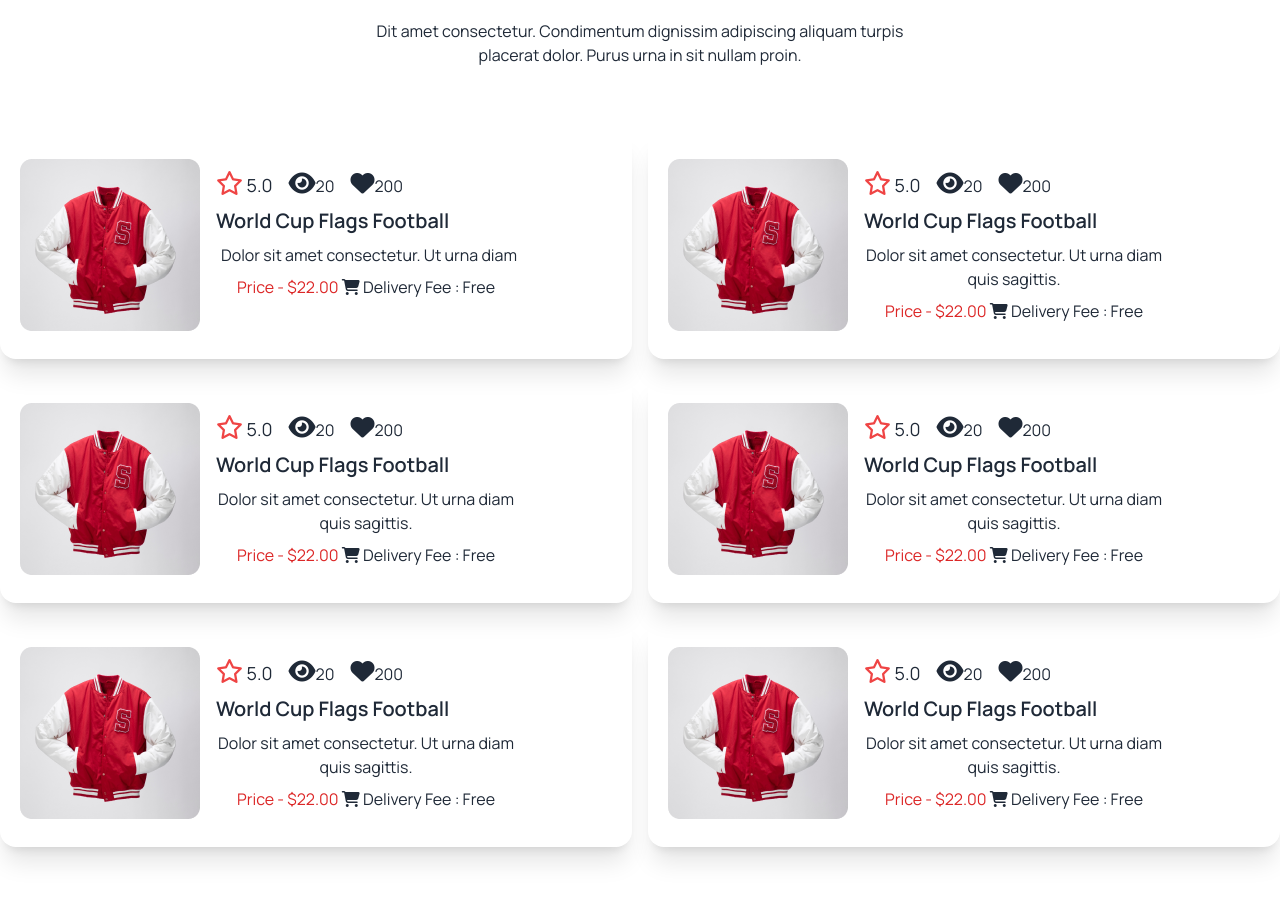
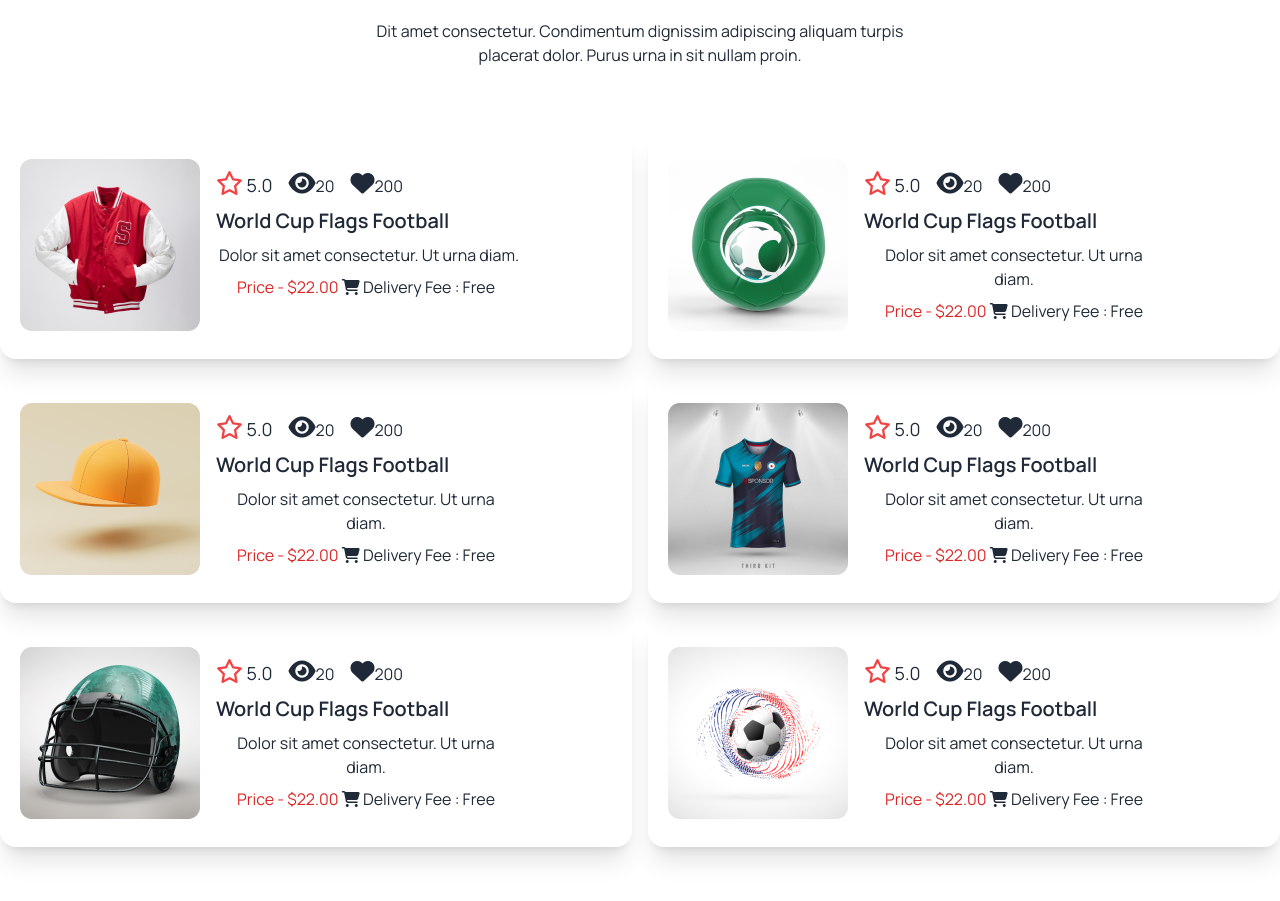
Before and after one commit to Chand4D/assignment-03, a plain HTML site: page index.html in a window 1280 px wide. Shown: the part 2641-3542 px from the top of the page. Drawn offline with nearby package versions, Linux system fonts and the light colour scheme.

Commit message:
added varient photo

```diff
--- a/index.html
+++ b/index.html
@@ -185,12 +185,12 @@
 
        </div>
        <h2 class="card-title">World Cup Flags Football</h2>
-       <h3 class="w-[306px]">Dolor sit amet consectetur. Ut urna diam  </h3>
+       <h3 class="w-[306px]">Dolor sit amet consectetur. Ut urna diam. </h3>
        <p class="w-[300px]"><span class="text-red-600">Price - $22.00</span>   <i class="fa-solid fa-cart-shopping"></i>     Delivery Fee : Free</p>
         </div>
       </div>
       <div class="card card-side shadow-xl p-5">
-        <figure><img src="images/5.png" alt="Movie"/></figure>
+        <figure><img src="images/6.png" alt="Movie"/></figure>
         <div class="card-body p-4">
        <div class="flex gap-4">
         <h1 class="text-lg"><i class="fa-regular fa-star text-red-500 text-2xl"></i> 5.0</h1>
@@ -198,12 +198,12 @@
         <h3><i class="fa-solid fa-heart text-2xl"></i>200</h3>
        </div>
           <h2 class="card-title">World Cup Flags Football</h2>
-          <h3 class="w-[300px]">Dolor sit amet consectetur. Ut urna diam quis sagittis. </h3>
+          <h3 class="w-[300px]">Dolor sit amet consectetur. Ut urna diam. </h3>
           <p class="w-[300px]"><span class="text-red-600">Price - $22.00</span>   <i class="fa-solid fa-cart-shopping"></i>     Delivery Fee : Free</p>
         </div>
       </div>
       <div class="card card-side shadow-xl p-5">
-        <figure><img src="images/5.png" alt="Movie"/></figure>
+        <figure><img src="images/7.png" alt="Movie"/></figure>
         <div class="card-body p-4">
        <div class="flex gap-4">
         <h1 class="text-lg"><i class="fa-regular fa-star text-red-500 text-2xl"></i> 5.0</h1>
@@ -211,12 +211,12 @@
         <h3><i class="fa-solid fa-heart text-2xl"></i>200</h3>
        </div>
           <h2 class="card-title">World Cup Flags Football</h2>
-          <h3 class="w-[300px]">Dolor sit amet consectetur. Ut urna diam quis sagittis. </h3>
+          <h3 class="w-[300px]">Dolor sit amet consectetur. Ut urna diam. </h3>
           <p class="w-[300px]"><span class="text-red-600">Price - $22.00</span>   <i class="fa-solid fa-cart-shopping"></i>     Delivery Fee : Free</p>
         </div>
       </div>
       <div class="card card-side shadow-xl p-5">
-        <figure><img src="images/5.png" alt="Movie"/></figure>
+        <figure><img src="images/8.png" alt="Movie"/></figure>
         <div class="card-body p-4">
        <div class="flex gap-4">
         <h1 class="text-lg"><i class="fa-regular fa-star text-red-500 text-2xl"></i> 5.0</h1>
@@ -224,12 +224,12 @@
         <h3><i class="fa-solid fa-heart text-2xl"></i>200</h3>
        </div>
           <h2 class="card-title">World Cup Flags Football</h2>
-          <h3 class="w-[300px]">Dolor sit amet consectetur. Ut urna diam quis sagittis. </h3>
+          <h3 class="w-[300px]">Dolor sit amet consectetur. Ut urna diam. </h3>
           <p class="w-[300px]"><span class="text-red-600">Price - $22.00</span>   <i class="fa-solid fa-cart-shopping"></i>     Delivery Fee : Free</p>
         </div>
       </div>
       <div class="card card-side shadow-xl p-5">
-        <figure><img src="images/5.png" alt="Movie"/></figure>
+        <figure><img src="images/9.png" alt="Movie"/></figure>
         <div class="card-body p-4">
        <div class="flex gap-4">
         <h1 class="text-lg"><i class="fa-regular fa-star text-red-500 text-2xl"></i> 5.0</h1>
@@ -237,12 +237,12 @@
         <h3><i class="fa-solid fa-heart text-2xl"></i>200</h3>
        </div>
           <h2 class="card-title">World Cup Flags Football</h2>
-          <h3 class="w-[300px]">Dolor sit amet consectetur. Ut urna diam quis sagittis. </h3>
+          <h3 class="w-[300px]">Dolor sit amet consectetur. Ut urna diam. </h3>
           <p class="w-[300px]"><span class="text-red-600">Price - $22.00</span>   <i class="fa-solid fa-cart-shopping"></i>     Delivery Fee : Free</p>
         </div>
       </div>
       <div class="card card-side shadow-xl p-5">
-        <figure><img src="images/5.png" alt="Movie"/></figure>
+        <figure><img src="images/10.png" alt="Movie"/></figure>
         <div class="card-body p-4">
        <div class="flex gap-4">
         <h1 class="text-lg"><i class="fa-regular fa-star text-red-500 text-2xl"></i> 5.0</h1>
@@ -250,7 +250,7 @@
         <h3><i class="fa-solid fa-heart text-2xl"></i>200</h3>
        </div>
           <h2 class="card-title">World Cup Flags Football</h2>
-          <h3 class="w-[300px]">Dolor sit amet consectetur. Ut urna diam quis sagittis. </h3>
+          <h3 class="w-[300px]">Dolor sit amet consectetur. Ut urna diam. </h3>
           <p class="w-[300px]"><span class="text-red-600">Price - $22.00</span>   <i class="fa-solid fa-cart-shopping"></i>     Delivery Fee : Free</p>
         </div>
       </div>
```
